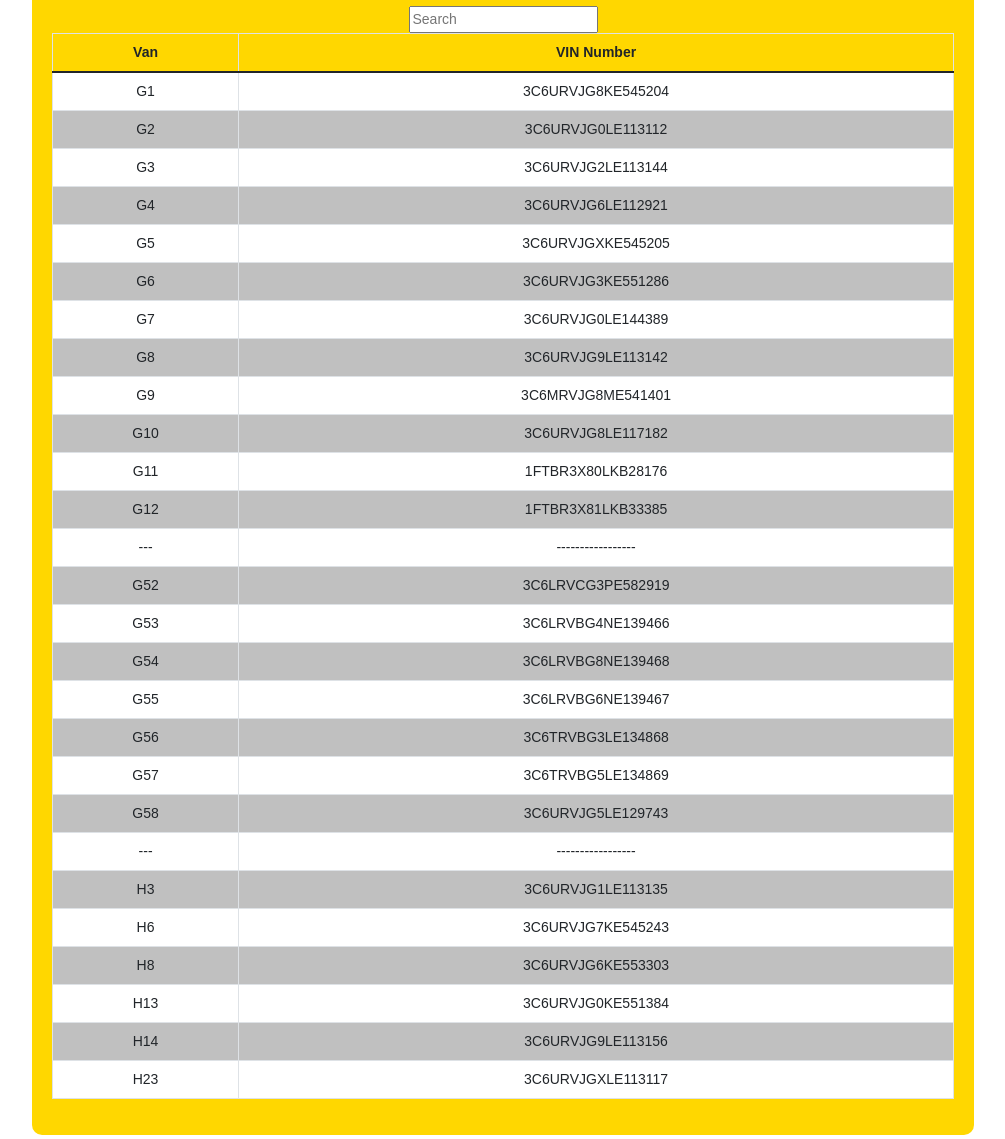
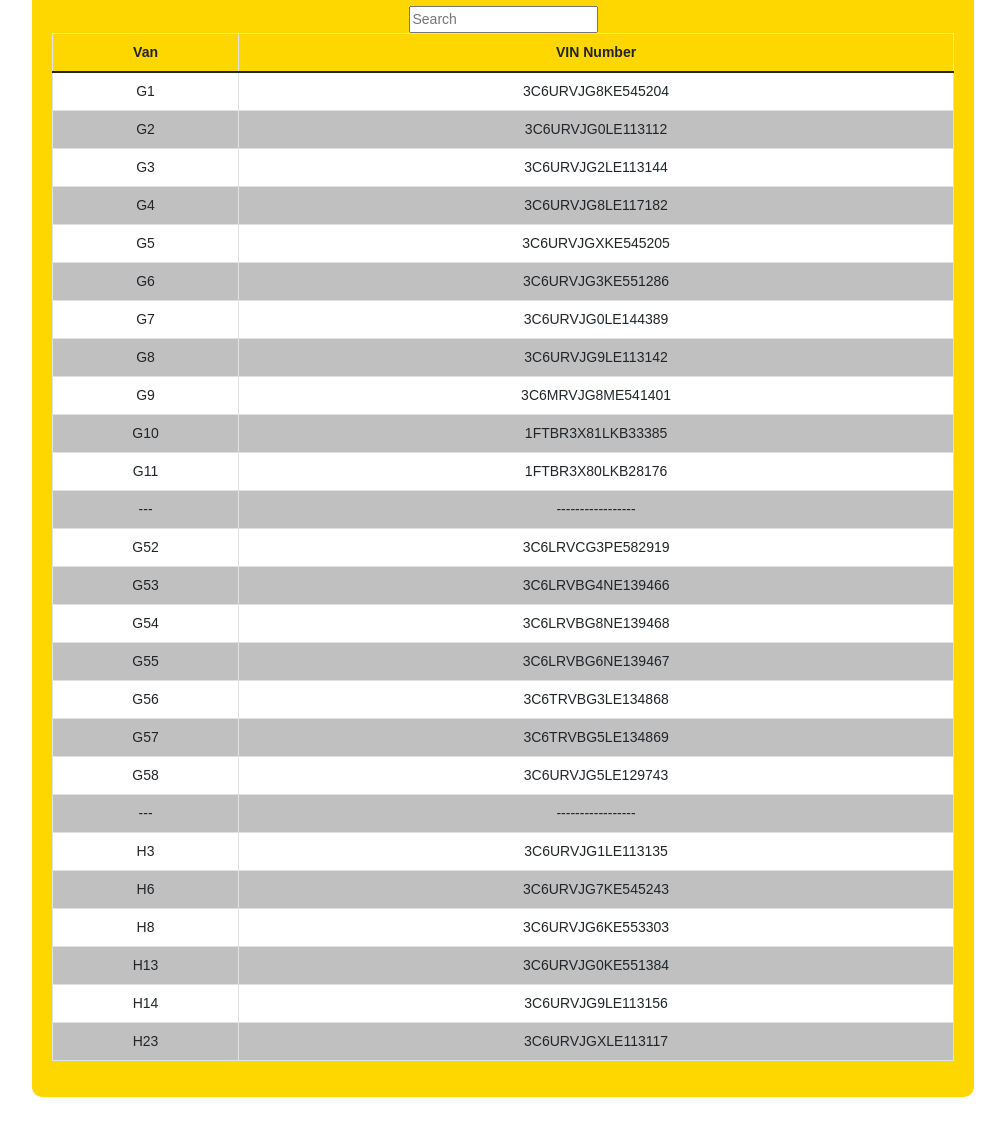
Before and after one commit to Rogert5/Fleet, a Flask app: page /admin in a window 1280 px wide. Shown: the part 182-1321 px from the top of the page, without its empty margins (137-1142 px from the left). After the commit the page ends 1279 px from the top, so only its background shows below. Run offline with Flask 3, Linux system fonts and the light colour scheme; some libraries are stand-ins or nearby versions.

Commit message:
G4 and g12 replaced with G10 and g12, deleted 12 and 4 (old)

```diff
--- a/templates/admin.html
+++ b/templates/admin.html
@@ -26,15 +26,14 @@
             <tr><td>G1</td><td>3C6URVJG8KE545204</td></tr>
             <tr><td>G2</td><td>3C6URVJG0LE113112</td></tr>
             <tr><td>G3</td><td>3C6URVJG2LE113144</td></tr>
-            <tr><td>G4</td><td>3C6URVJG6LE112921</td></tr>
+            <tr><td>G4</td><td>3C6URVJG8LE117182</td></tr>
             <tr><td>G5</td><td>3C6URVJGXKE545205</td></tr>
             <tr><td>G6</td><td>3C6URVJG3KE551286</td></tr>
             <tr><td>G7</td><td>3C6URVJG0LE144389</td></tr>
             <tr><td>G8</td><td>3C6URVJG9LE113142</td></tr>
             <tr><td>G9</td><td>3C6MRVJG8ME541401</td></tr>
-            <tr><td>G10</td><td>3C6URVJG8LE117182</td></tr>
+            <tr><td>G10</td><td>1FTBR3X81LKB33385</td></tr>
             <tr><td>G11</td><td>1FTBR3X80LKB28176</td></tr>
-            <tr><td>G12</td><td>1FTBR3X81LKB33385</td></tr>
             <tr><td>---</td><td>-----------------</td></tr>
             <tr><td>G52</td><td>3C6LRVCG3PE582919</td></tr>
             <tr><td>G53</td><td>3C6LRVBG4NE139466</td></tr>
```
